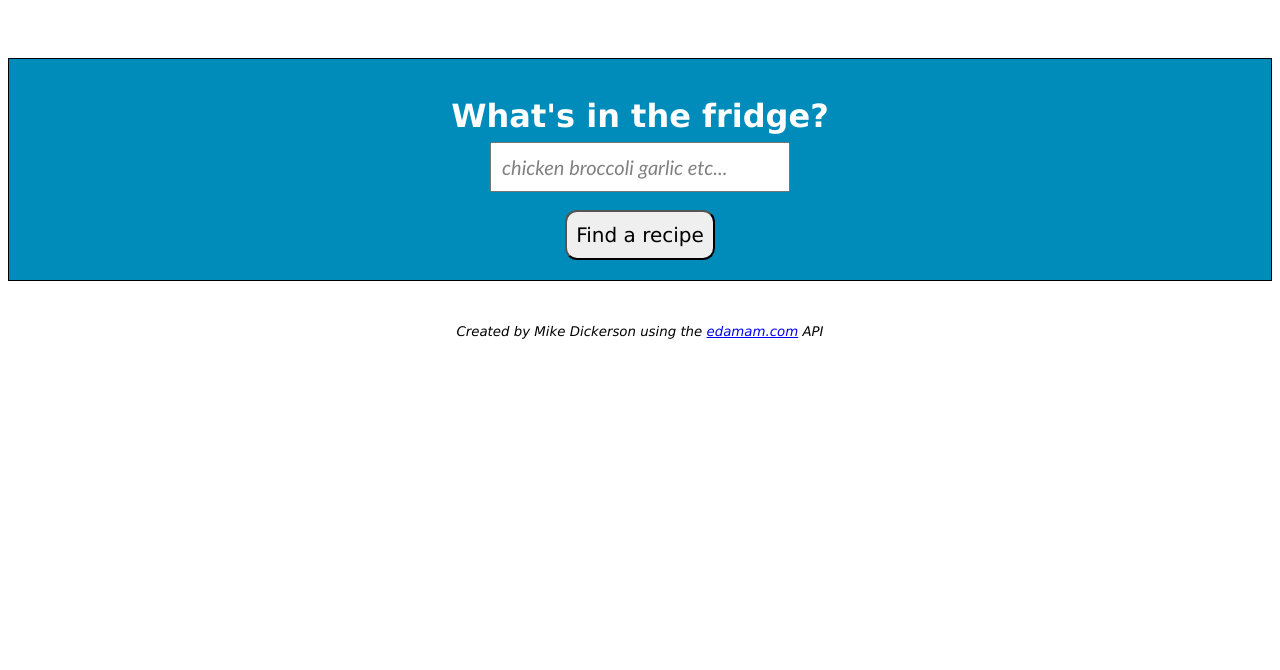
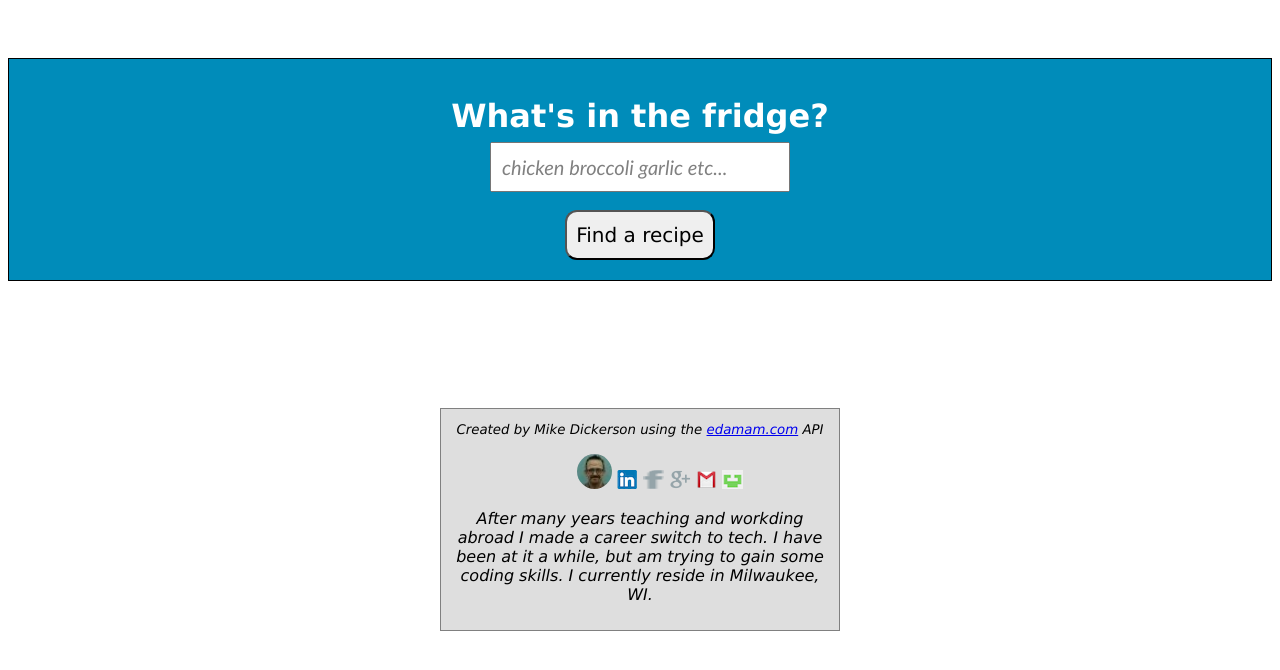
Before and after one commit to inakajin/FoodApp, a plain HTML site: page app.html in a window 1280 px wide. Drawn offline with nearby package versions, Linux system fonts and the light colour scheme.

Commit message:
added footer to app page

```diff
--- a/app.css
+++ b/app.css
@@ -20,12 +20,6 @@ header h1 {
 
 body {
   padding-top: 50px;
-}
-
-footer {
-  text-align: center;
-  font-style: italic;
-  font-family: Verdana, "Geneva", sans-serif;
 }
 
 .result {
@@ -91,6 +85,40 @@ button {
   font-size: 90%;
 }
 
+/*This is the footer section*/
+footer {
+  text-align: center;
+  font-style: italic;
+  font-family: Verdana, "Geneva", sans-serif;
+  margin: 10%;
+}
+
+.footercontainer {
+  max-width: 400px;
+  max-height: 400px;
+  background-color: #DEDEDE;
+  border: 1px solid gray;
+  margin: auto;
+  padding: 10px;
+}
+
+.footerpic {
+  width: 35px;
+  height: 35px;
+  border-radius: 35px;
+}
+
+.social-links ul, li {
+  list-style-type: none;
+  display: inline-block;
+  text-align: center;
+}
+
+.social-images {
+  width: 21px;
+  height: 19px;
+}
+
 ::-webkit-input-placeholder { /* Chrome/Opera/Safari */
   color: gray;
   font-style: italic;
--- a/app.html
+++ b/app.html
@@ -26,7 +26,44 @@
         </div><!-- end js-search-results -->
       </main>
       <footer>
-        <small>Created by Mike Dickerson using the <a href="https://developer.edamam.com/">edamam.com</a> API</small>
+      <div class="footercontainer">
+          <div class="footercontent">
+          <small>Created by Mike Dickerson using the <a href="https://developer.edamam.com/">edamam.com</a> API</small>
+            <ul class="social-links">
+                <li class="social-list">
+                  <img class="footerpic" src="pics/footerpic.jpg" alt="Picture of the developer, Mike Dickerson">
+                </li>
+                <li class="social-list">
+                  <a href="https://www.linkedin.com/in/mikeadickerson/" target="_blank" aria-label="This is a link Mike Dickerson's linkedin profile">
+                    <img class="social-images" src="pics/linkedin.png" alt="linkedin logo">
+                  </a>
+                </li>
+                <li class="social-list">
+                  <a href="https://www.facebook.com/mike.dickerson.1422" target="_blank" aria-label="This is a link Mike Dickerson's Facebook profile">
+                    <img class="social-images" src="pics/facebook.png" alt="facebook logo">
+                  </a>
+                </li>
+                <li class="social-list">
+                  <a href="https://plus.google.com/u/1/112774374102749420649?pageId=none" target="_blank" aria-label="This is a link Mike Dickerson's Google Plus Profile">
+                    <img class="social-images" src="pics/googleplus.png" alt="google plus logo">
+                  </a>
+                </li>
+                <li class="social-list">
+                  <a href="mailto:inakajin@gmail.com" target="_top" aria-label="This is a link that open an email to Mike Dickerson">
+                    <img class="social-images" src="pics/gmail.png" alt="gmail logo">
+                  </a>
+                </li>
+                <li class="social-list">
+                  <a href="https://github.com/inakajin" target="_blank" aria-label="This is a link to Mike Dickerson's GitHub page">
+                    <img class="social-images" src="pics/github.png" alt="github logo">
+                  </a>
+                </li>
+            </ul>
+            <p>
+            After many years teaching and workding abroad I made a career switch to tech. I have been at it a while, but am trying to gain some coding skills. I currently reside in Milwaukee, WI.
+            </p>
+          </div><!-- end footercontent -->
+        </div><!-- end footercontainer -->
       </footer>
       <script src="app.js"></script>
     </body>
```
